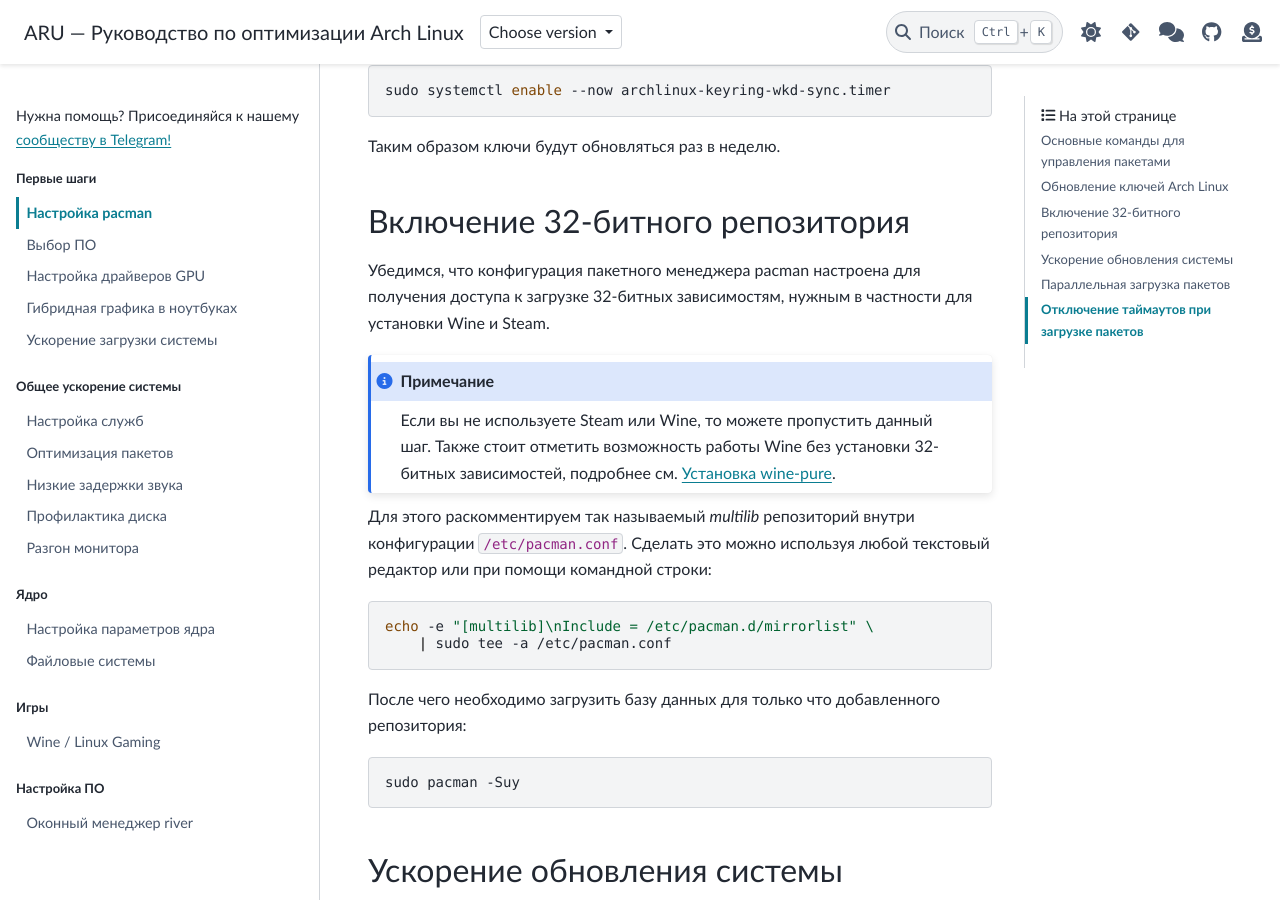
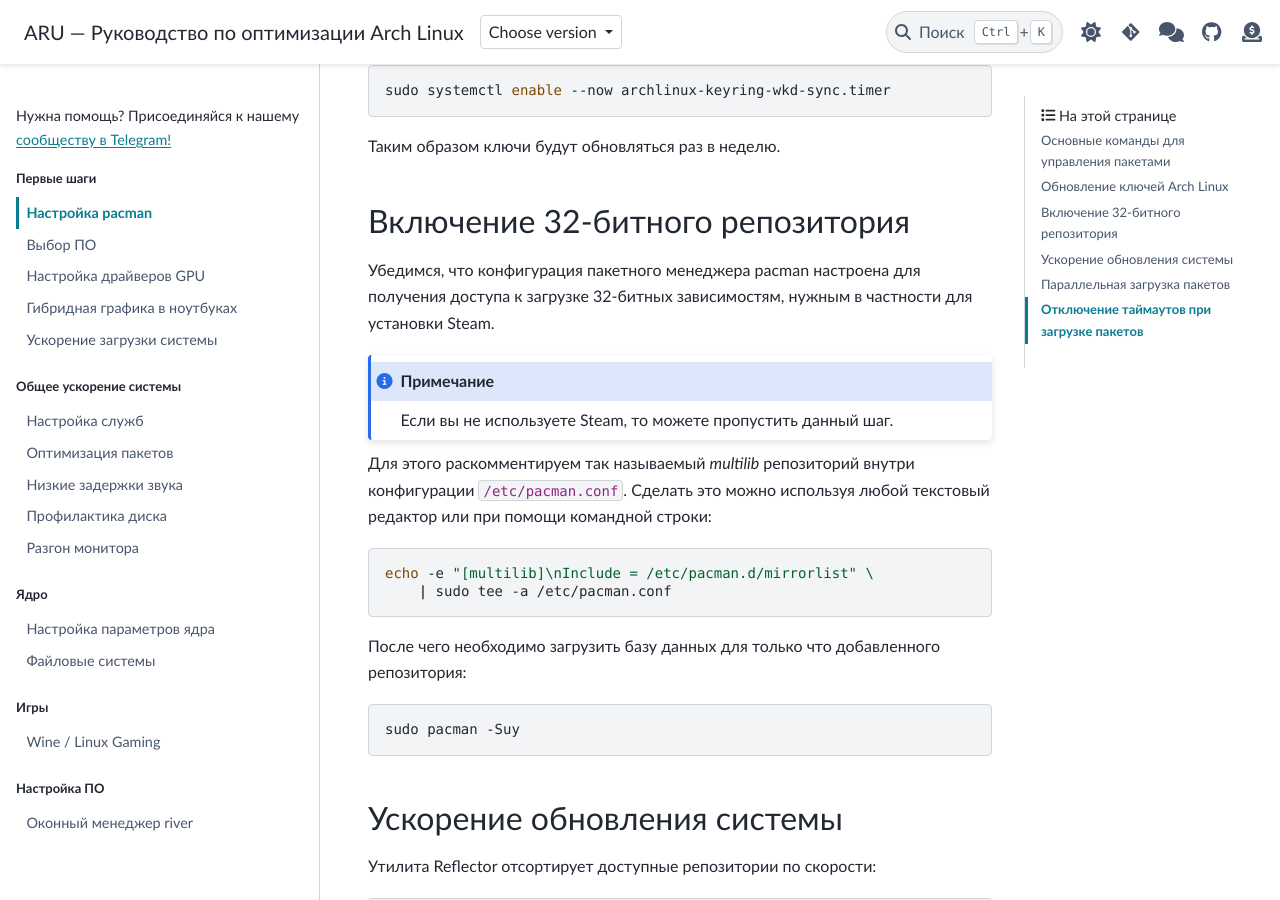
Before and after one commit to ventureoo/ARU, a Sphinx documentation site: the page built from docs/source/pacman.rst, in a window 1280 px wide and 900 px high, scrolled down 1987 px. Built offline with Sphinx 7.4.7 and the PyData theme 0.15.4, drawn with Linux system fonts in a browser that asks for light colours.

Commit message:
first-steps/pacman: Wine is not in multilib anymore
Signed-off-by: Vasiliy Stelmachenok <ventureo@cachyos.org>

```diff
--- a/docs/source/pacman.rst
+++ b/docs/source/pacman.rst
@@ -109,7 +109,7 @@
 Таким образом ключи будут обновляться раз в неделю.
 
 
-.. index:: pacman, multilib, wine, steam
+.. index:: pacman, multilib, steam
 .. _multilib-repository:
 
 ==================================
@@ -118,12 +118,10 @@
 
 Убедимся, что конфигурация пакетного менеджера pacman настроена для
 получения доступа к загрузке 32-битных зависимостям, нужным в
-частности для установки Wine и Steam.
+частности для установки Steam.
 
-.. note:: Если вы не используете Steam или Wine, то можете пропустить
-   данный шаг. Также стоит отметить возможность работы Wine без
-   установки 32-битных зависимостей, подробнее см.
-   :ref:`wine-pure-build`.
+.. note:: Если вы не используете Steam, то можете пропустить данный
+   шаг.
 
 Для этого раскомментируем так называемый *multilib* репозиторий внутри
 конфигурации ``/etc/pacman.conf``. Сделать это можно используя любой
```
Also changed, not shown: other parts of docs/source/pacman.rst (+1 -1 lines).
